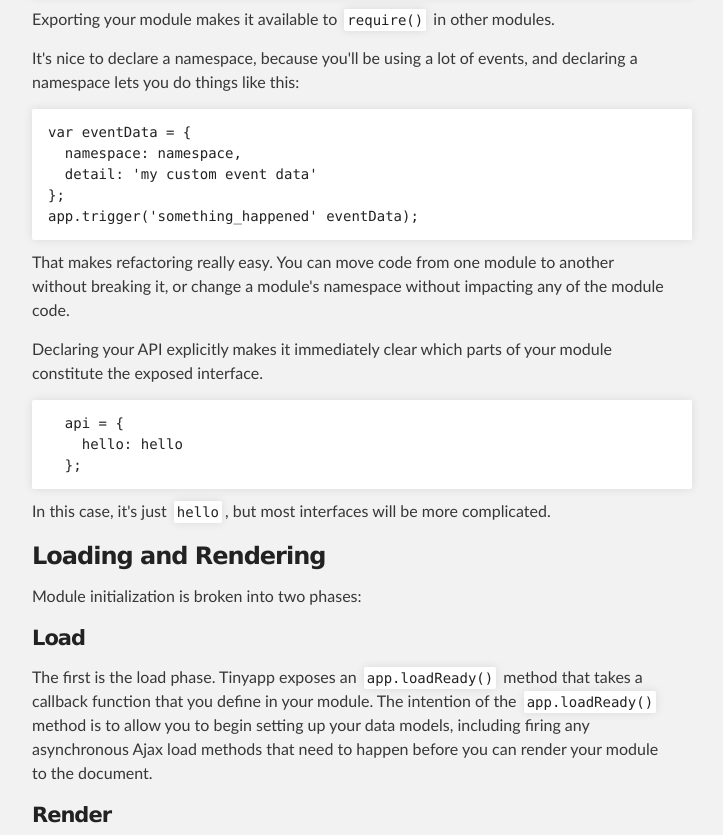
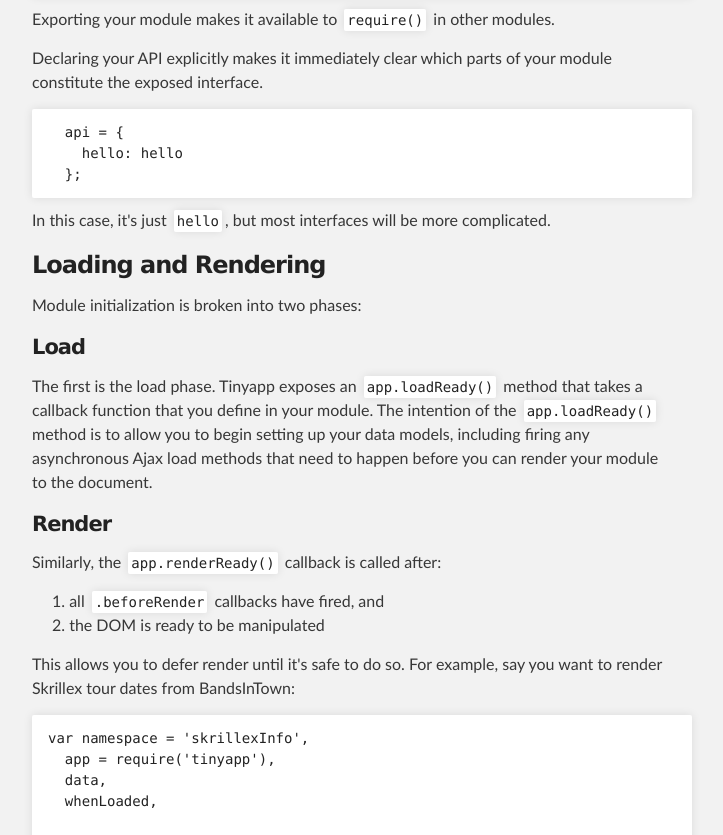
Before and after one commit to ericelliott/tinyapp, a plain HTML site: page index.html in a window 1280 px wide. Shown: the part 3037-3872 px from the top of the page, without its empty margins (288-1011 px from the left). Drawn offline with Linux system fonts and the light colour scheme.

```diff
--- a/index.html
+++ b/index.html
@@ -134,17 +134,6 @@
 </code></pre>
 
 <p>Exporting your module makes it available to <code>require()</code> in other modules.</p>
-
-<p>It's nice to declare a namespace, because you'll be using a lot of events, and declaring a namespace lets you do things like this:</p>
-
-<pre><code>var eventData = {
-  namespace: namespace,
-  detail: 'my custom event data'
-};
-app.trigger('something_happened' eventData);
-</code></pre>
-
-<p>That makes refactoring really easy. You can move code from one module to another without breaking it, or change a module's namespace without impacting any of the module code.</p>
 
 <p>Declaring your API explicitly makes it immediately clear which parts of your module constitute the exposed interface.</p>
 
```
Also changed, not shown: params.json (+1 -1 lines).
